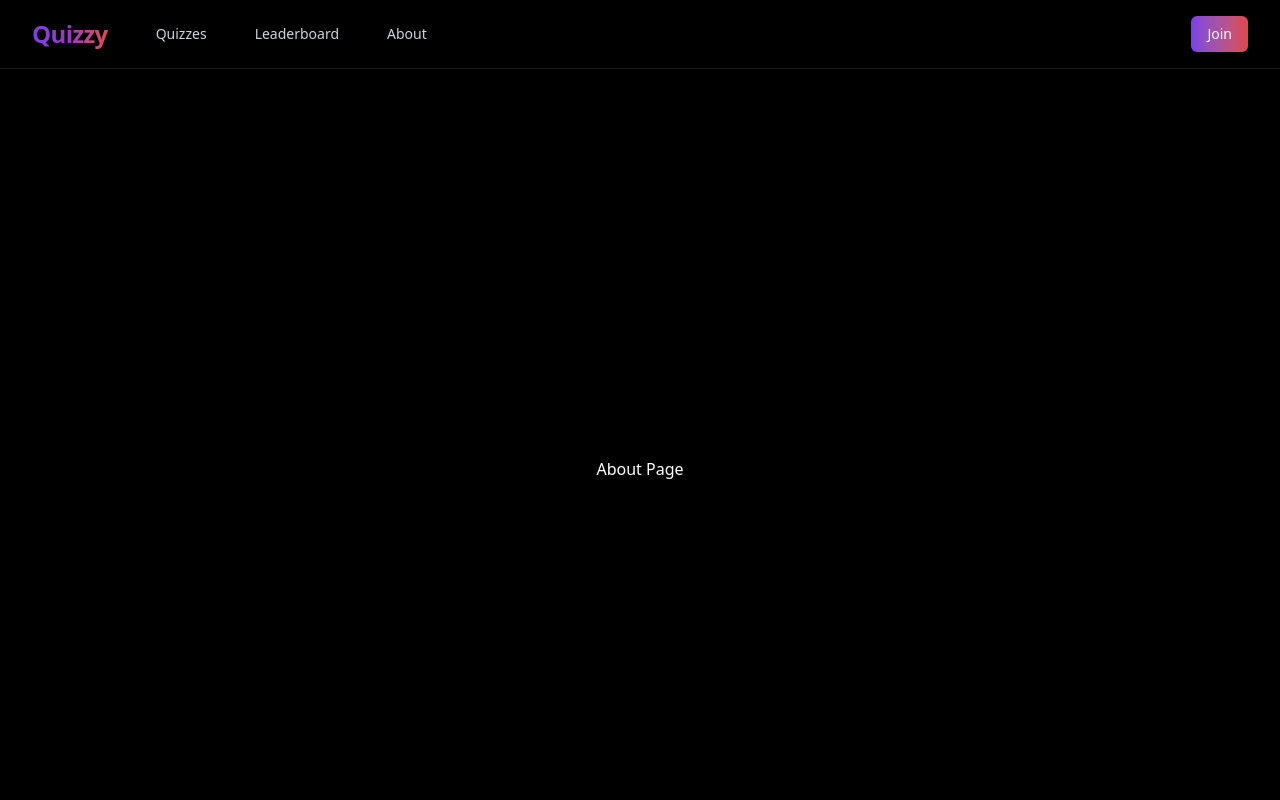
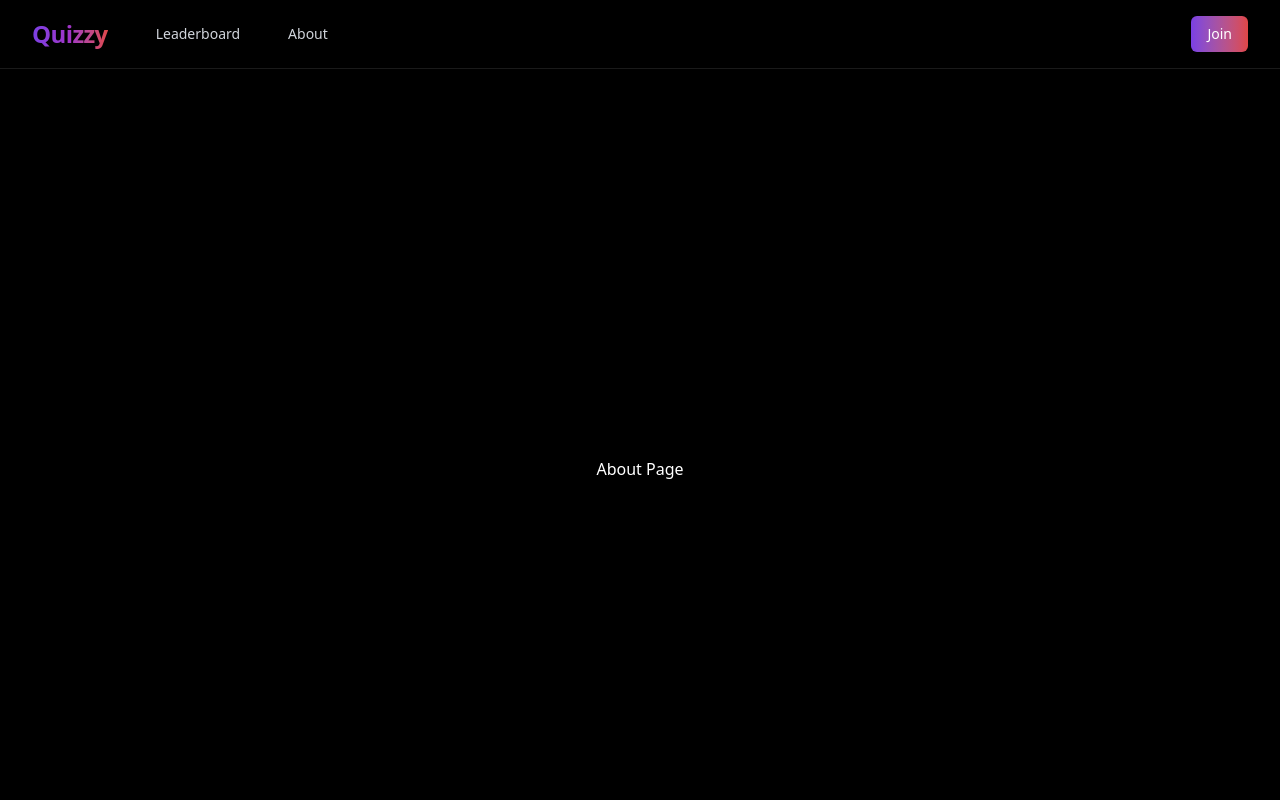
Before and after one commit to RainAllDay-vn/QuizSpark-Website, a React (Vite) app: page /about in a window 1280 px wide. Shown: the top 800 px of the page. Built offline with nearby package versions, Linux system fonts and the light colour scheme; no server answers.

Commit message:
add vercel.json to (hopefully) fix the error 404 when deployed to vercel

```diff
--- a/src/components/custom/common/header.tsx
+++ b/src/components/custom/common/header.tsx
@@ -69,9 +69,6 @@ export default function MyHeader() {
             </Button>
           )}
           <Button asChild variant="link" className="text-gray-300 hover:text-white">
-            <Link to="/quizz">Quizzes</Link>
-          </Button>
-          <Button asChild variant="link" className="text-gray-300 hover:text-white">
             <Link to="/leaderboard">Leaderboard</Link>
           </Button>
           <Button asChild variant="link" className="text-gray-300 hover:text-white">
```
Also changed, not shown: vercel.json (added).
